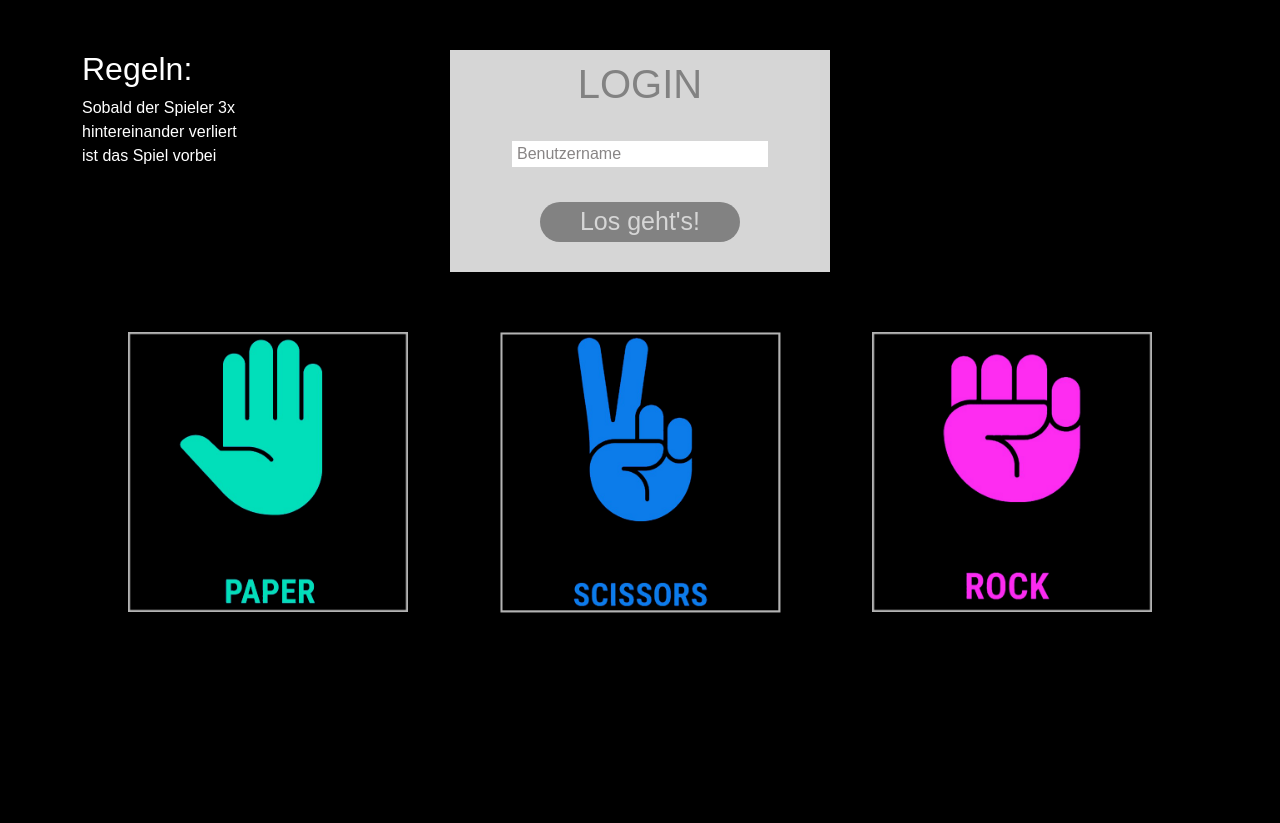
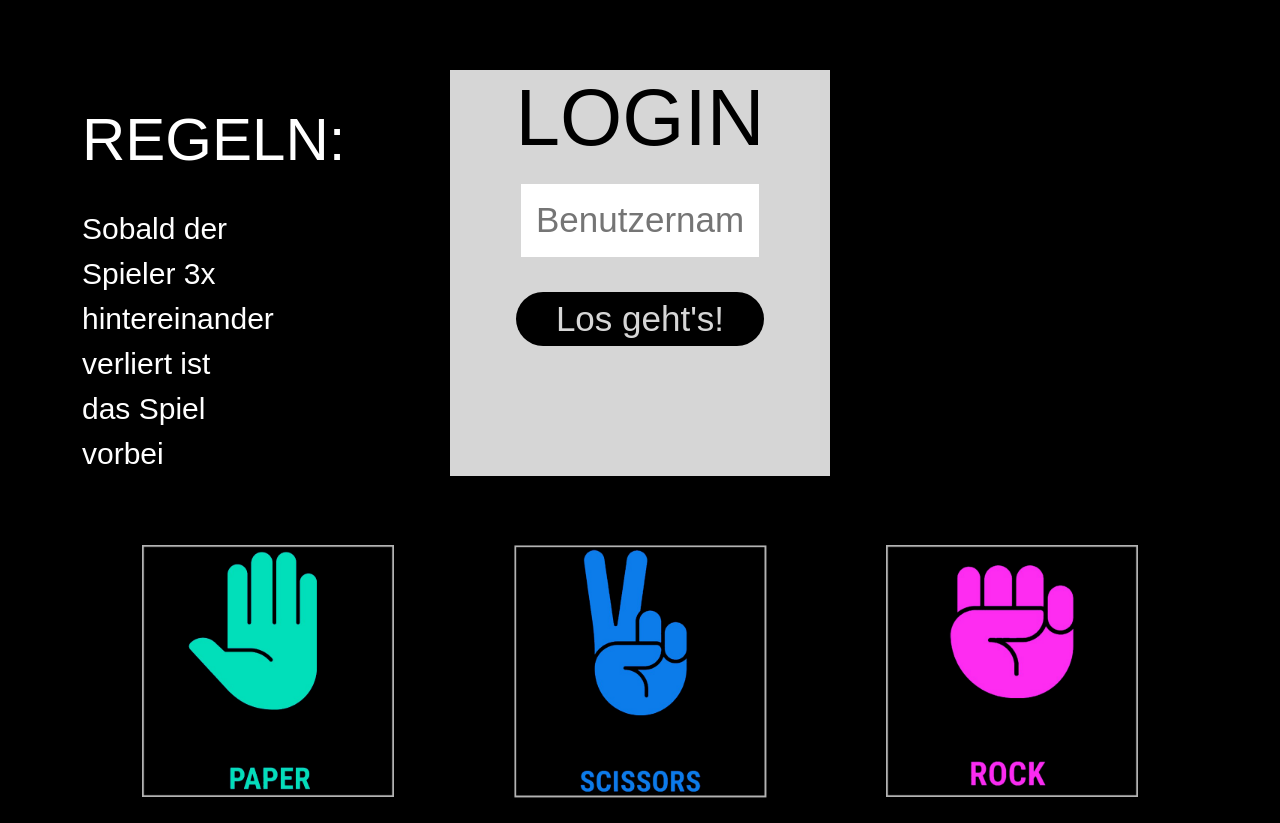
Before and after one commit to nadineinglin/M306_Project, a PHP site: page / in a window 1280 px wide. Before the commit the page ends 613 px from the top, so only its background shows below. Run offline with PHP 8.4, Linux system fonts and the light colour scheme; some web fonts are replaced.

Commit message:
Frontend on 2 Pages

```diff
--- a/Code/index.php
+++ b/Code/index.php
@@ -13,14 +13,15 @@
     <div class="container" id="login-container">
         <div class="row space">
             <div class="col-sm-2">
-                <h2>Regeln:</h2>
+                <br>
+                <h2 class="index-h2">REGELN:</h2>
                 <p>Sobald der Spieler 3x hintereinander verliert ist das Spiel vorbei</p>
             </div>
             <div class="col-sm-2"></div>
             <div class="jumbotron col-sm-4">
                 <div class="center">
                 <h1>LOGIN</h1>
-                <form>
+                <form action="game.php">
                     <input class="username" type="text" placeholder="Benutzername">
                     <br>
                     <button type="submit" class="sub" id="login-button">Los geht's!</button>
--- a/Code/logic.js
+++ b/Code/logic.js
@@ -1,4 +1 @@
-document.getElementById("login-button")
-    .addEventListener("click",function () {
-    window.Location="game.php";
-    })
+console.log("Hello");
--- a/Code/style.css
+++ b/Code/style.css
@@ -8,39 +8,46 @@ body{
 .jumbotron{
     background-color: #d6d6d6;
     padding-top: 10px;
-    padding-right: 30px;
-    padding-bottom: 30px;
-    padding-left: 30px;
+    margin-top: 20px;
+    padding: 0px 50px 30px 50px;
     display: block;
 }
 
 h1 {
-    color: #828282;
-    padding-bottom: 25px;
+    color: #000;
+    font-size: 80px;
+    padding-bottom: 10px;
 }
 
 h2{
     color: #fff;
+    font-size: 60px;
+    margin: 30px 0px ;
 }
 
 p{
     color: #fff;
+    font-size: 30px;
+    margin: 0px;
+    padding: 0px;
 }
 
 .center {
     text-align: center;
-
 }
 
-.username {
-    width: 80%;
-    border: #828282;
+input{
+    width: 85%;
+    padding: 10px 15px 10px 15px;
+    font-size: 35px;
+    border: none;
+    color: #000;
 }
 
-.username::placeholder{
-    padding-left: 3px;
-    color:#888585;
+input::placeholder{
+    opacity: 100%;
 }
+
 
 .sub{
     border: none;
@@ -48,9 +55,9 @@ p{
     text-align: center;
     padding-left: 40px;
     padding-right: 40px;
-    background-color: #828282;
+    background-color: #000;
     color: #d6d6d6;
-    font-size: 25px;
+    font-size: 35px;
     border-radius: 30px;
 
 }
```
Also changed, not shown: Code/game.php (+20 -2 lines).
